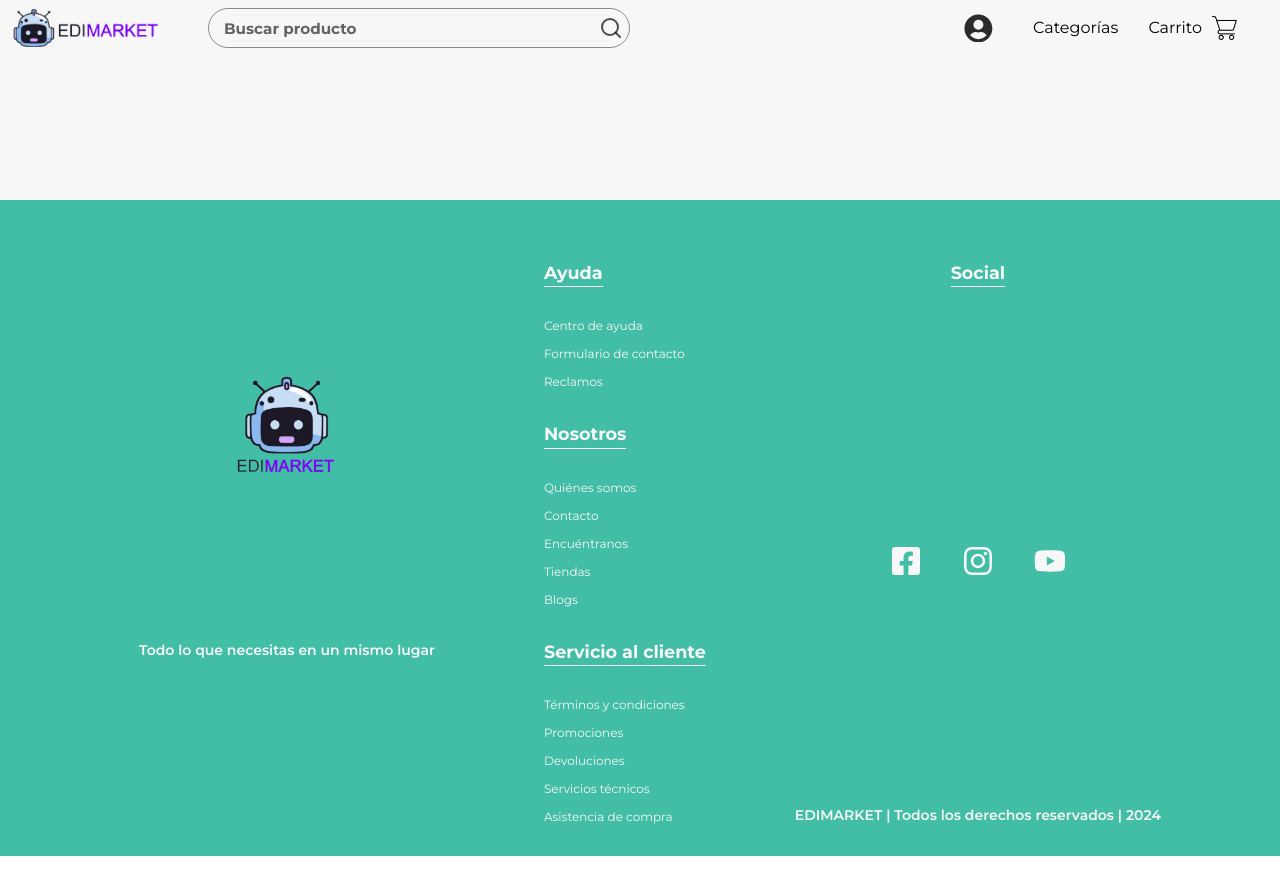
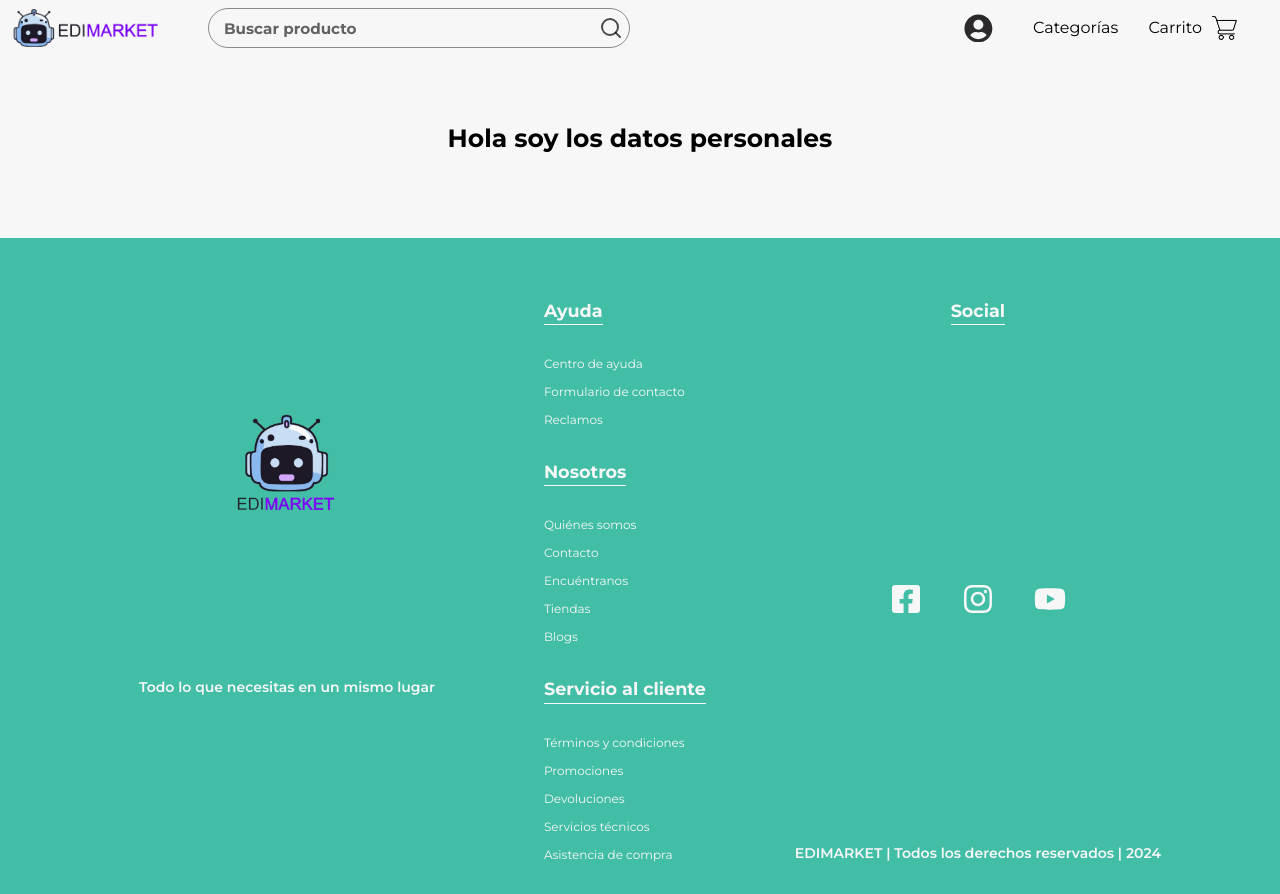
Before and after one commit to SebastianHernandez0/edimarket-2, a React (Vite) app in the folder Frontend/: page /personal-data in a window 1280 px wide. Before the commit the page ends 856 px from the top, so only its background shows below. Built offline with nearby package versions, Linux system fonts and the light colour scheme.

Commit message:
Creando componente de datos personales

```diff
--- a/Frontend/src/App.jsx
+++ b/Frontend/src/App.jsx
@@ -18,6 +18,7 @@ import { Billing } from "./pages/billing/Billing";
 import { PublishedProduct } from "./pages/publishedProduct/PublishedProduct.jsx";
 import { Shipping } from "./pages/shipping/Shipping.jsx";
 import { ScrollTop } from "./components/scrollTop/ScrollTop.jsx";
+import { PersonalData } from "./pages/personalData/PersonalData.jsx";
 
 function App() {
   const { userToken } = useContext(UserContext);
@@ -57,7 +58,12 @@ function App() {
             path="/createpost"
             element={userToken ? <CreatePost /> : <Navigate to="/sing-in" />}
           />
+          <Route
+            path="/personal-data"
+            element={userToken ? <PersonalData /> : <Navigate to="/sing-in" />}
+          />
         </Routes>
+
         <Footer />
         <CarritoModal />
       </section>
--- a/Frontend/src/pages/miPerfil/MiPerfil.jsx
+++ b/Frontend/src/pages/miPerfil/MiPerfil.jsx
@@ -6,6 +6,7 @@ import { Link } from "react-router-dom";
 import { HiMiniShoppingBag } from "react-icons/hi2";
 import { FaCreditCard } from "react-icons/fa";
 import { FaLocationDot } from "react-icons/fa6";
+import { IoIosArrowForward } from "react-icons/io";
 
 export function MiPerfil() {
   return (
@@ -24,9 +25,13 @@ export function MiPerfil() {
         </div>
       </div>
       <div className="miperfil__userinfo__edit bg-white shadow-sm rounded-md">
-        <Link className="miperfil__userinfo__data miperfil__userinfo__postlink">
+        <Link
+          to="/personal-data"
+          className="miperfil__userinfo__data miperfil__userinfo__postlink"
+        >
           <PiUserListLight className="miperfil__userinfo__icon text" />
           Información personal
+          <IoIosArrowForward className="miperfil__userinfo__icon__arrow " />
         </Link>
         <Link
           to="/createpost"
--- /dev/null
+++ b/Frontend/src/pages/personalData/PersonalData.jsx
@@ -0,0 +1,9 @@
+import "../personalData/personalData.css";
+
+export function PersonalData() {
+  return (
+    <section className="personaldata__container">
+      <h1>Hola soy los datos personales</h1>
+    </section>
+  );
+}
--- /dev/null
+++ b/Frontend/src/pages/personalData/personalData.css
@@ -0,0 +1,4 @@
+.personaldata__container {
+  grid-area: home;
+  margin: 0 auto;
+}
```
